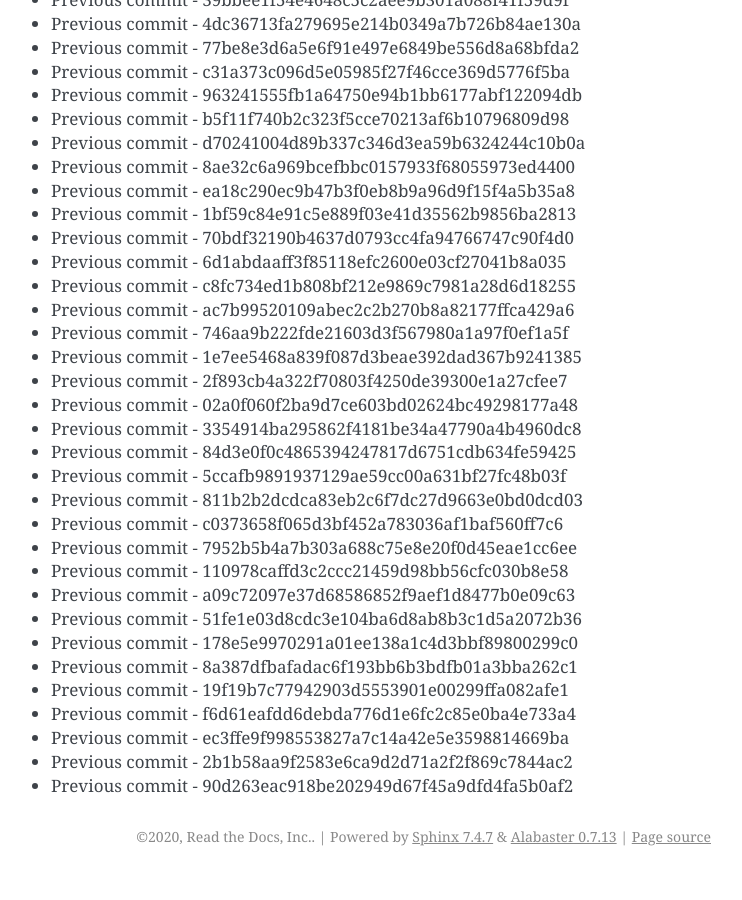
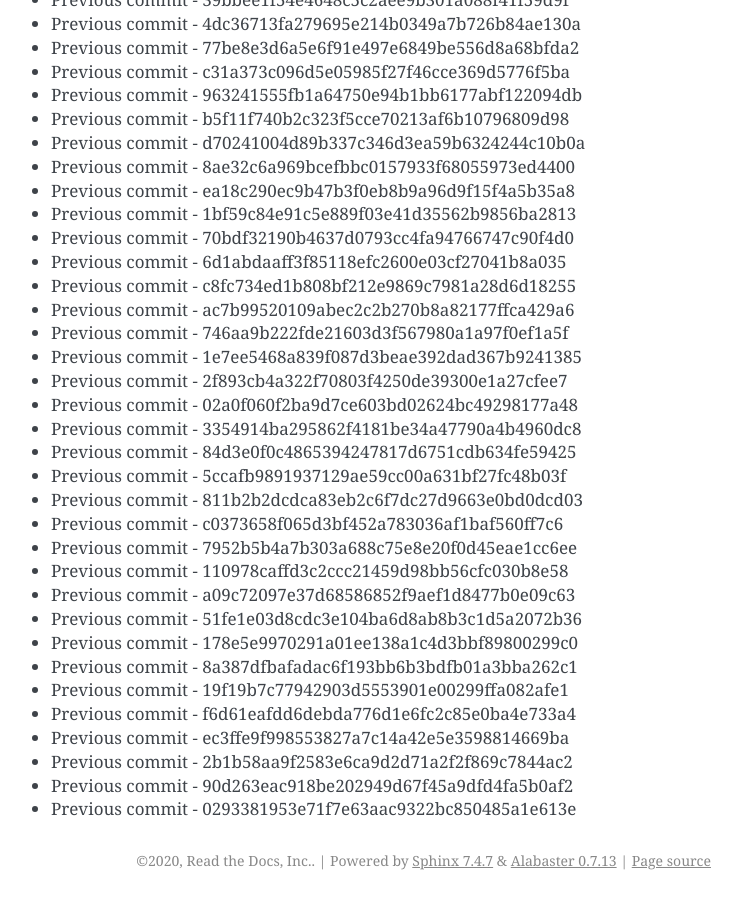
Before and after one commit to readthedocs/rtd-git-stresstest, a Sphinx documentation site: the page built from docs/updates.rst, in a window 1280 px wide and 900 px high, scrolled down 12054 px. Shown: the whole window, without its empty margins (399-1141 px from the left). Built offline with Sphinx 7.4.7, drawn with Linux system fonts in a browser that asks for light colours; before the commit the page ends 12930 px from its top, so only the background shows below that.

Commit message:
Generating commit from previous: 0293381953e71f7e63aac9322bc850485a1e613e

```diff
--- a/docs/updates.rst
+++ b/docs/updates.rst
@@ -538,3 +538,4 @@ It can be tested for any performance characteristics.
 * Previous commit - ec3ffe9f998553827a7c14a42e5e3598814669ba
 * Previous commit - 2b1b58aa9f2583e6ca9d2d71a2f2f869c7844ac2
 * Previous commit - 90d263eac918be202949d67f45a9dfd4fa5b0af2
+* Previous commit - 0293381953e71f7e63aac9322bc850485a1e613e
```
